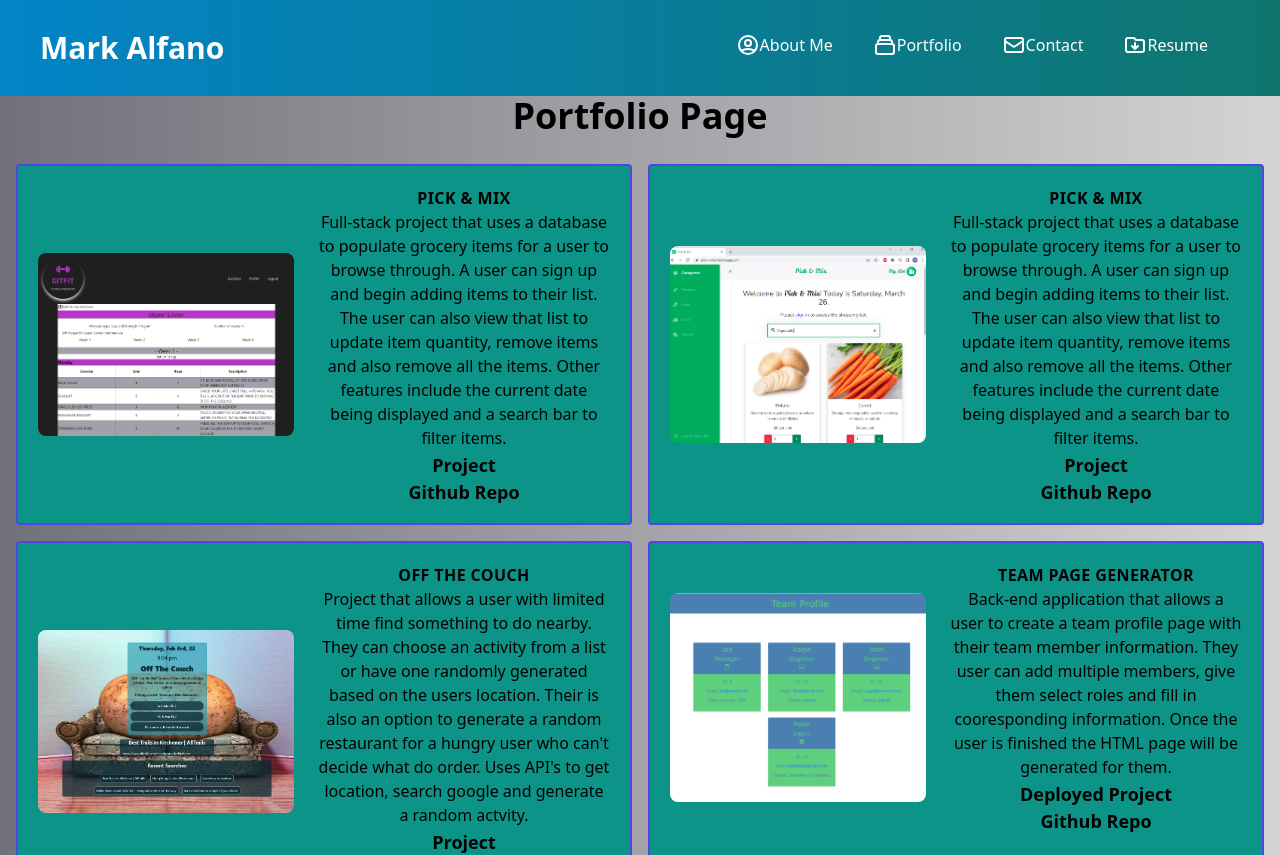
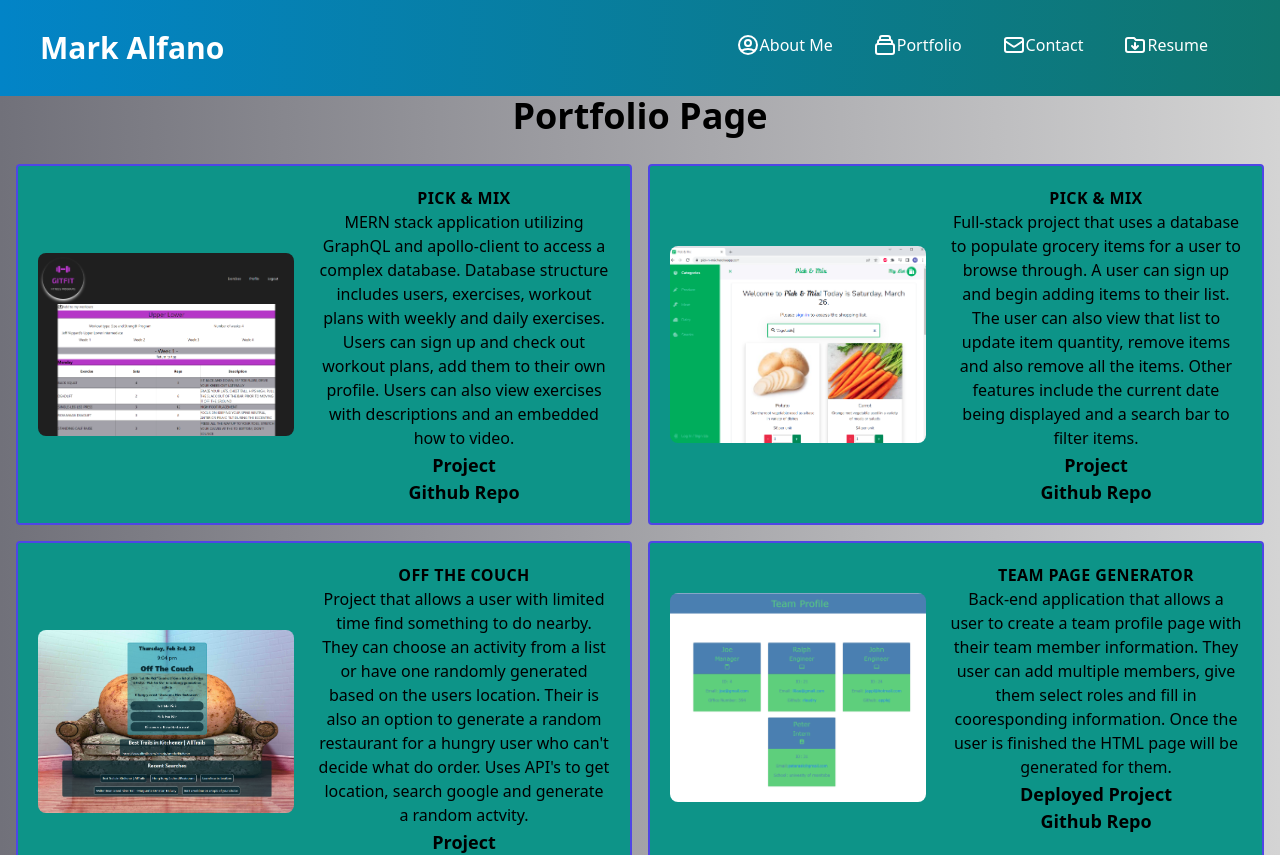
Before and after one commit to MpAlfano/React-Portfolio, a React (Create React App) app: page /Portfolio in a window 1280 px wide. Shown: the top 855 px of the page. Built offline with nearby package versions, Linux system fonts and the light colour scheme.

Commit message:
updated projects

```diff
--- a/src/components/pages/Home.js
+++ b/src/components/pages/Home.js
@@ -3,11 +3,11 @@ import profPicture from "..//images/bio.jpg";
 
 export default function Home() {
   return (
-    <div className="mt-5 md:flex justify-center">
+    <div className="md:flex justify-center">
       <div className="profDiv md:flex text-center margin: 0 auto">
+        <h1 className="text-center font-bold text-4xl text-black">About Me</h1>
+        <br></br>
         <img className="profPic" src={profPicture} alt="biography"></img>
-
-        <h1 classname="about">About Me:</h1>
         <div classname="about">
           <p>
             Hello my name is Mark, I'm an ambitious Full-Stack Developer looking
--- a/src/components/pages/Portfolio.js
+++ b/src/components/pages/Portfolio.js
@@ -28,15 +28,15 @@ export default function Portfolio() {
                   Pick & Mix
                 </div>
                 <p>
-                  Full-stack project that uses a database to populate grocery
-                  items for a user to browse through. A user can sign up and
-                  begin adding items to their list. The user can also view that
-                  list to update item quantity, remove items and also remove all
-                  the items. Other features include the current date being
-                  displayed and a search bar to filter items.
+                  MERN stack application utilizing GraphQL and apollo-client to
+                  access a complex database. Database structure includes users,
+                  exercises, workout plans with weekly and daily exercises.
+                  Users can sign up and check out workout plans, add them to
+                  their own profile. Users can also view exercises with
+                  descriptions and an embedded how to video.
                 </p>
                 <a
-                  href="https://pick-n-mix.herokuapp.com/"
+                  href="https://gitfit-2.herokuapp.com/"
                   target="_blank"
                   rel="noreferrer"
                   className="block mt-1 text-lg leading-tight font-semibold hover:text-sky-300"
@@ -44,7 +44,7 @@ export default function Portfolio() {
                   Project
                 </a>
                 <a
-                  href="https://github.com/MpAlfano/pick-n-mix"
+                  href="https://github.com/nkrilis/GitFit-2.0"
                   target="_blank"
                   rel="noreferrer"
                   className="block mt-1 text-lg leading-tight font-semibold hover:text-sky-300"
@@ -59,7 +59,7 @@ export default function Portfolio() {
               <div className="lg:flex-shrink-0">
                 <img
                   className="rounded-lg lg:w-64"
-                  src={[proj1]}
+                  src={proj1}
                   alt="Pick & Mix"
                 />
               </div>
@@ -101,7 +101,7 @@ export default function Portfolio() {
               <div className="lg:flex-shrink-0">
                 <img
                   className="rounded-lg lg:w-64"
-                  src={[proj2]}
+                  src={proj2}
                   alt="Off The Couch"
                 />
               </div>
@@ -141,7 +141,7 @@ export default function Portfolio() {
               <div className="lg:flex-shrink-0">
                 <img
                   className="rounded-lg lg:w-64"
-                  src={[proj3]}
+                  src={proj3}
                   alt="Team Profile Generator"
                 />
               </div>
@@ -182,7 +182,7 @@ export default function Portfolio() {
               <div className="lg:flex-shrink-0">
                 <img
                   className="rounded-lg lg:w-64"
-                  src={[proj4]}
+                  src={proj4}
                   alt="Employee Tracker Back-end"
                 />
               </div>
@@ -222,7 +222,7 @@ export default function Portfolio() {
               <div className="lg:flex-shrink-0">
                 <img
                   className="rounded-lg lg:w-64"
-                  src={[proj5]}
+                  src={proj5}
                   alt="Social-Network-API"
                 />
               </div>
```
